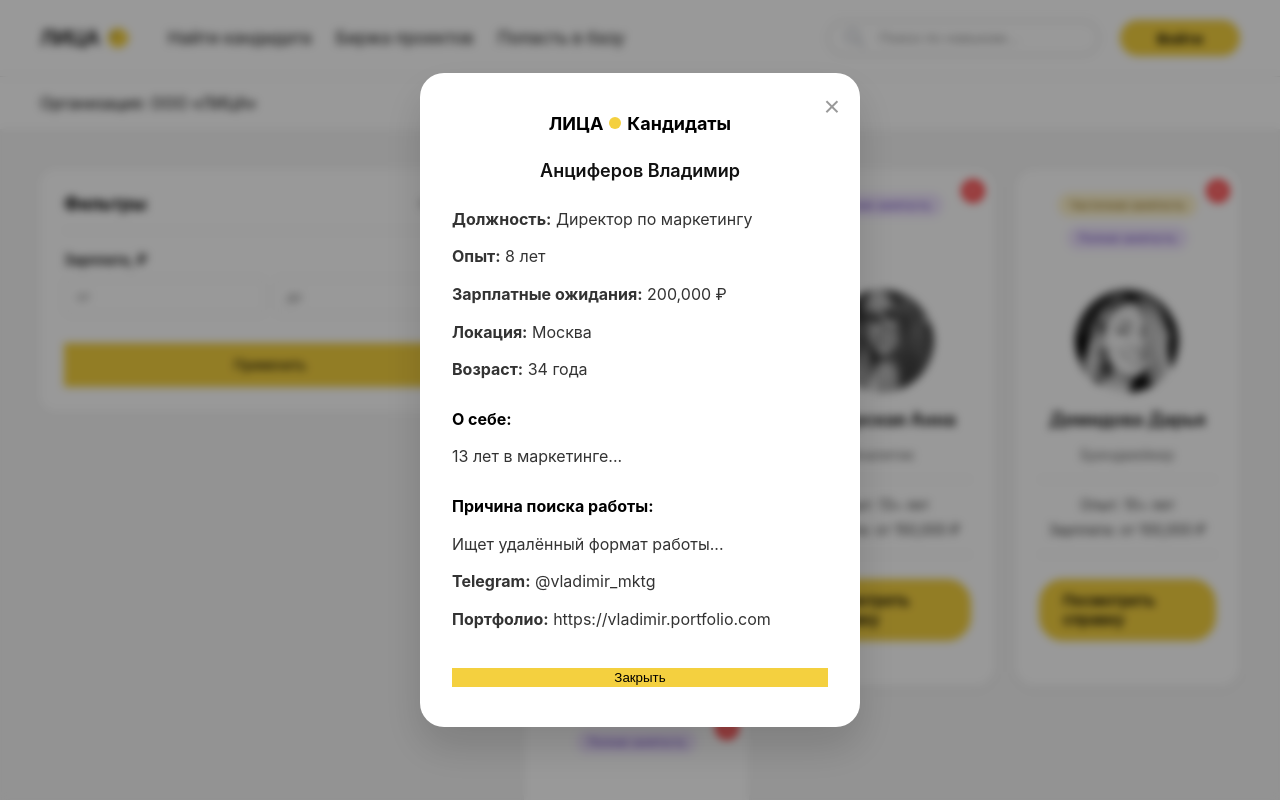
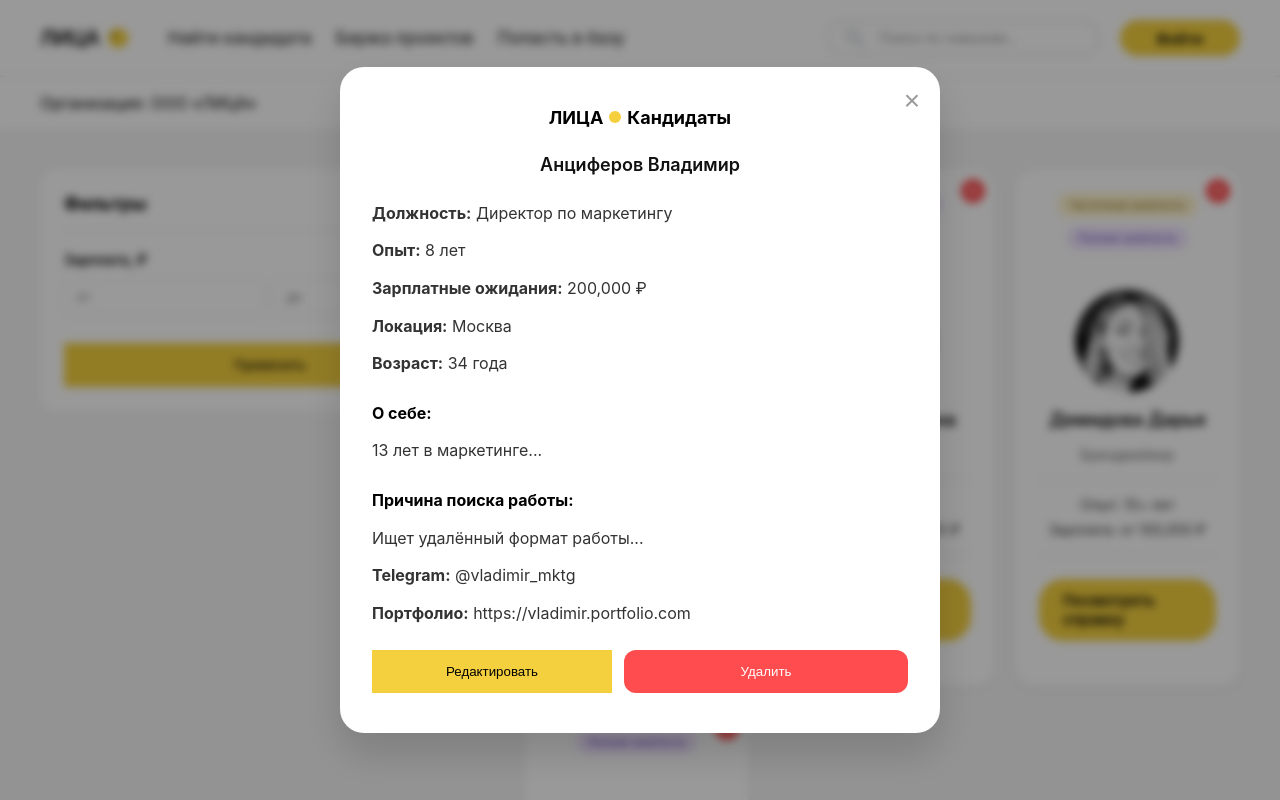
Before and after one commit to KazakovStas/SVch_Lab, a React (Create React App) app: page /catalog in a window 1280 px wide. Both pictures are taken after a click on the element 636 px from the left and 427 px from the top of the page. Shown: the top 800 px of the page. Built offline with nearby package versions, Linux system fonts and the light colour scheme.

Commit message:
feat: add edit functionality to Modal for complete CRUD

```diff
--- a/src/components/Modal.jsx
+++ b/src/components/Modal.jsx
@@ -1,11 +1,29 @@
-import React from 'react';
+import React, { useState } from 'react';
 
-const Modal = ({ isOpen, onClose, candidate }) => {
+const Modal = ({ isOpen, onClose, candidate, onEdit, onDelete }) => {
+  const [isEditing, setIsEditing] = useState(false);
+  const [editData, setEditData] = useState(candidate || {});
+
+  React.useEffect(() => {
+    setEditData(candidate || {});
+    setIsEditing(false);
+  }, [candidate]);
+
   if (!isOpen || !candidate) return null;
+
+  const handleChange = (e) => {
+    const { name, value } = e.target;
+    setEditData(prev => ({ ...prev, [name]: value }));
+  };
+
+  const handleSave = () => {
+    onEdit(editData);
+    setIsEditing(false);
+  };
 
   return (
     <div className="modal-overlay active" onClick={onClose}>
-      <div className="modal-window" onClick={(e) => e.stopPropagation()}>
+      <div className="modal-window" onClick={(e) => e.stopPropagation()} style={{ maxWidth: '600px' }}>
         <button className="modal-close" onClick={onClose}>&times;</button>
 
         <div className="modal-header">
@@ -14,6 +32,8 @@ const Modal = ({ isOpen, onClose, candidate }) => {
           <span className="modal-logo-text">Кандидаты</span>
         </div>
 
+        {!isEditing ? (
+          <>
             <h2 className="modal-title" style={{ marginBottom: '24px' }}>
               {candidate.name}
             </h2>
@@ -35,13 +55,85 @@ const Modal = ({ isOpen, onClose, candidate }) => {
               <p style={{ marginBottom: '12px' }}><strong>Портфолио:</strong> {candidate.portfolio || 'Не указано'}</p>
             </div>
 
+            <div style={{ display: 'flex', gap: '12px', marginTop: '24px' }}>
+              <button className="btn-primary" onClick={() => setIsEditing(true)} style={{ flex: 1 }}>
+                Редактировать
+              </button>
+              {onDelete && (
                 <button
-          className="btn-primary btn-full"
-          onClick={onClose}
-          style={{ marginTop: '24px' }}
+                  className="btn-secondary"
+                  onClick={() => {
+                    if (window.confirm('Удалить кандидата?')) {
+                      onDelete(candidate.id);
+                      onClose();
+                    }
+                  }}
+                  style={{ flex: 1, background: '#ff4d4f', color: 'white', border: 'none' }}
                 >
-          Закрыть
+                  Удалить
                 </button>
+              )}
+            </div>
+          </>
+        ) : (
+          <>
+            <h2 className="modal-title" style={{ marginBottom: '24px' }}>
+              Редактировать кандидата
+            </h2>
+
+            <div style={{ textAlign: 'left', display: 'flex', flexDirection: 'column', gap: '12px' }}>
+              <div>
+                <label style={{ display: 'block', marginBottom: '4px', fontWeight: '600' }}>Имя:</label>
+                <input
+                  type="text"
+                  name="name"
+                  value={editData.name || ''}
+                  onChange={handleChange}
+                  className="modal-input"
+                />
+              </div>
+              <div>
+                <label style={{ display: 'block', marginBottom: '4px', fontWeight: '600' }}>Должность:</label>
+                <input
+                  type="text"
+                  name="position"
+                  value={editData.position || ''}
+                  onChange={handleChange}
+                  className="modal-input"
+                />
+              </div>
+              <div>
+                <label style={{ display: 'block', marginBottom: '4px', fontWeight: '600' }}>Зарплата:</label>
+                <input
+                  type="number"
+                  name="salary"
+                  value={editData.salary || ''}
+                  onChange={handleChange}
+                  className="modal-input"
+                />
+              </div>
+              <div>
+                <label style={{ display: 'block', marginBottom: '4px', fontWeight: '600' }}>О себе:</label>
+                <textarea
+                  name="general_info"
+                  value={editData.general_info || ''}
+                  onChange={handleChange}
+                  className="modal-input"
+                  rows="3"
+                />
+              </div>
+            </div>
+
+            <div style={{ display: 'flex', gap: '12px', marginTop: '24px' }}>
+              <button className="btn-primary" onClick={handleSave} style={{ flex: 1 }}>
+                Сохранить
+              </button>
+              <button className="btn-secondary" onClick={() => setIsEditing(false)} style={{ flex: 1 }}>
+                Отмена
+              </button>
+            </div>
+          </>
+        )}
       </div>
     </div>
   );
--- a/src/pages/CatalogPage.jsx
+++ b/src/pages/CatalogPage.jsx
@@ -82,11 +82,18 @@ const CatalogPage = () => {
         </div>
       </div>
 
-      <Modal
-        isOpen={!!selectedCandidate}
-        onClose={() => setSelectedCandidate(null)}
-        candidate={selectedCandidate}
-      />
+     <Modal
+  isOpen={!!selectedCandidate}
+  onClose={() => setSelectedCandidate(null)}
+  candidate={selectedCandidate}
+  onEdit={(updatedCandidate) => {
+    setCandidates(candidates.map(c =>
+      c.id === updatedCandidate.id ? updatedCandidate : c
+    ));
+    setSelectedCandidate(updatedCandidate);
+  }}
+  onDelete={handleDelete}
+/>
     </main>
   );
 };
```
Lines whose indentation alone changed are shown as unchanged.
